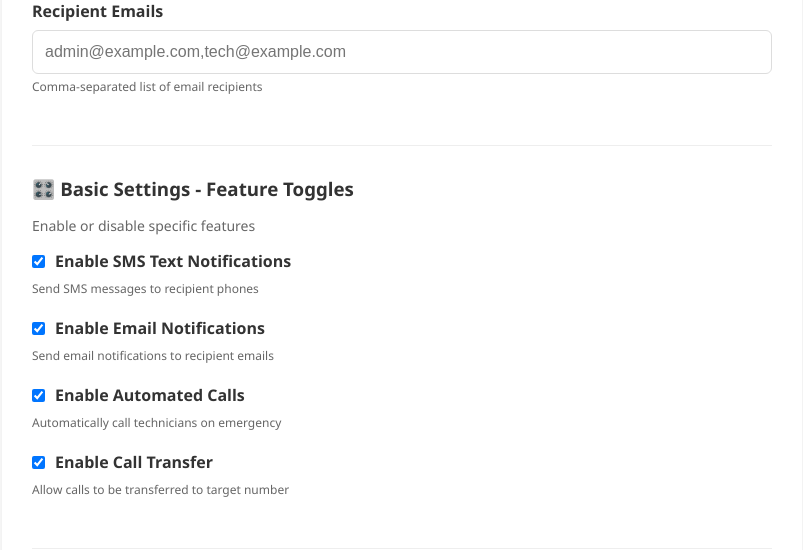
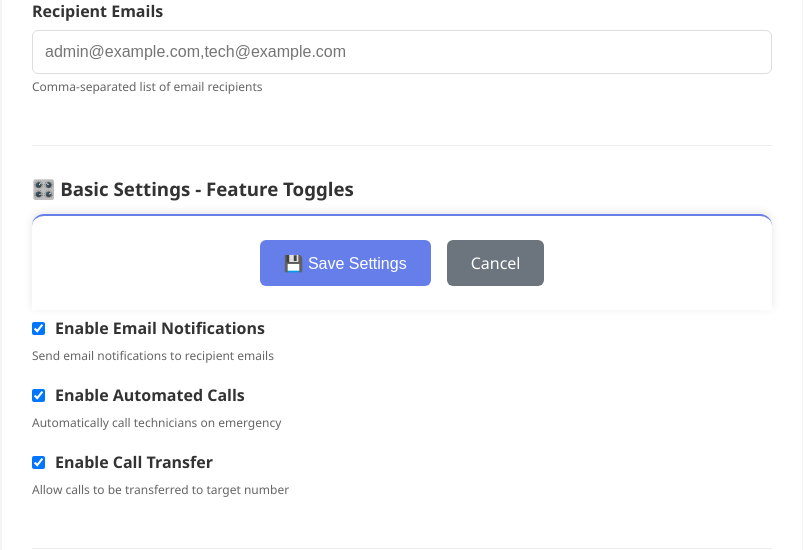
Before and after one commit to bboy432/twilio-responderAZ, a Flask app: page /branch/tuc/settings in a window 1280 px wide. Shown: the part 490-1040 px from the top of the page, without its empty margins (238-1041 px from the left). Run offline with Flask 3, Linux system fonts and the light colour scheme; the visitor is signed in with stand-in values (Sample User, id 1); data that the repository does not hold is empty; parts of the project's set-up code (start-up, migrations or seed data) failed here and were passed over.

Commit message:
Make navbar sticky and action buttons accessible without scrolling
Co-authored-by: bboy432 <157178790+bboy432@users.noreply.github.com>

```diff
--- a/admin-dashboard/static/css/style.css
+++ b/admin-dashboard/static/css/style.css
@@ -26,6 +26,9 @@ body {
     display: flex;
     justify-content: space-between;
     align-items: center;
+    position: sticky;
+    top: 0;
+    z-index: 1000;
 }
 
 .nav-brand h1 {
@@ -421,6 +424,25 @@ body {
     box-shadow: 0 2px 8px rgba(0, 0, 0, 0.1);
 }
 
+/* Sticky actions for settings pages */
+.sticky-actions {
+    position: sticky;
+    bottom: 0;
+    z-index: 999;
+    margin-top: 2rem;
+    background: white;
+    padding: 1.5rem;
+    border-radius: 12px 12px 0 0;
+    box-shadow: 0 -2px 8px rgba(0, 0, 0, 0.1);
+    border-top: 2px solid #667eea;
+}
+
+.sticky-actions.btn-group {
+    display: flex;
+    justify-content: center;
+    gap: 1rem;
+}
+
 /* Refresh Section */
 .refresh-section {
     background: white;
--- a/admin-dashboard/templates/branch_settings.html
+++ b/admin-dashboard/templates/branch_settings.html
@@ -361,12 +361,12 @@
                 {% endif %}
 
                 {% if can_edit_basic or can_edit_advanced or is_admin %}
-                <div class="btn-group">
+                <div class="btn-group sticky-actions">
                     <button type="submit" class="btn btn-primary">💾 Save Settings</button>
                     <a href="{{ url_for('dashboard') }}" class="btn btn-secondary">Cancel</a>
                 </div>
                 {% else %}
-                <div class="btn-group">
+                <div class="btn-group sticky-actions">
                     <a href="{{ url_for('dashboard') }}" class="btn btn-secondary">Back to Dashboard</a>
                 </div>
                 {% endif %}
```
